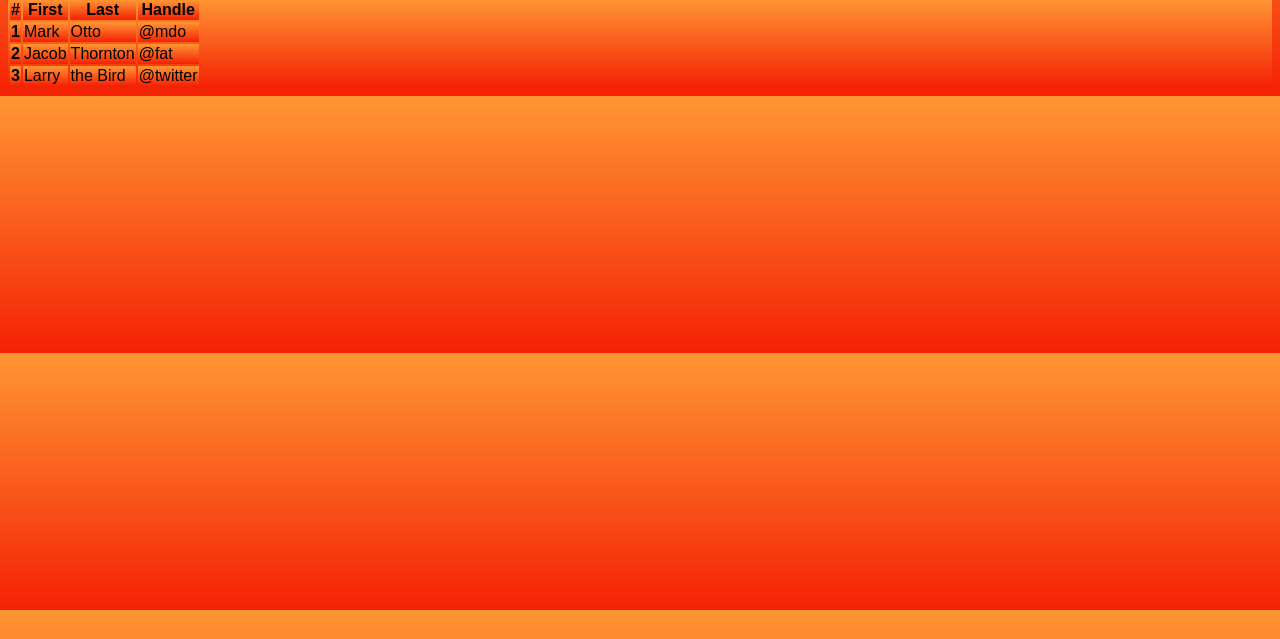
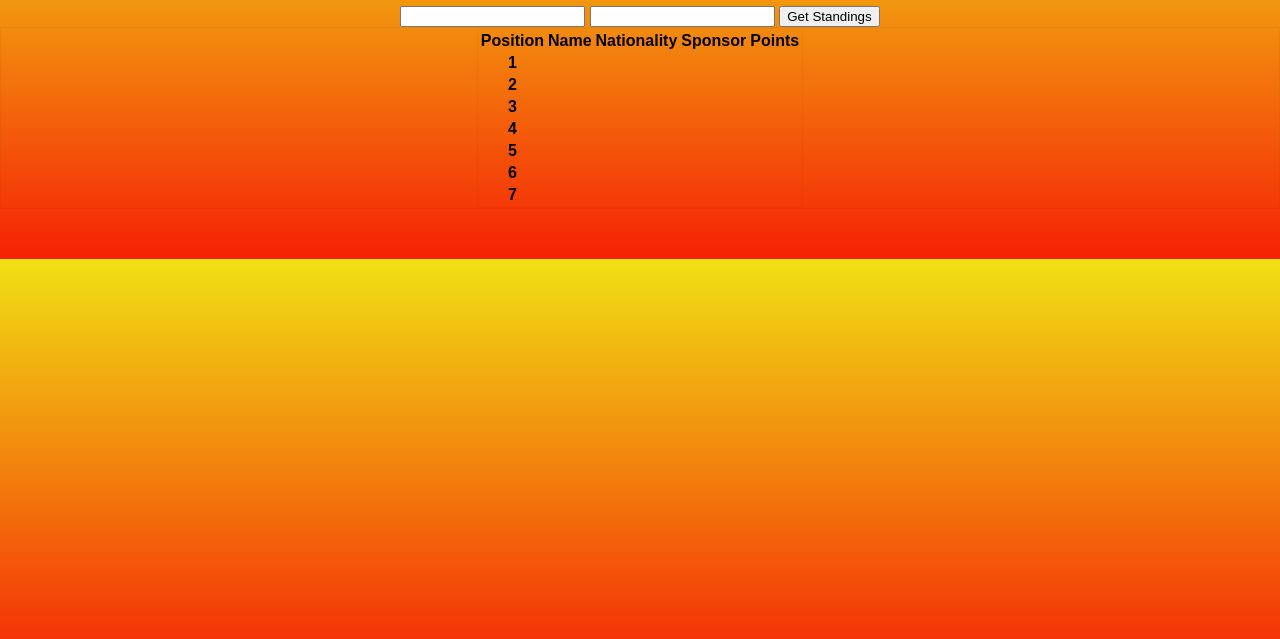
Before and after one commit to celestebarrios/raceCar_api, a plain HTML site: page index.html in a window 1280 px wide. Shown: the part 161-800 px from the top of the page. Drawn offline with Linux system fonts and the light colour scheme.

Commit message:
Homework

```diff
--- a/css/style.css
+++ b/css/style.css
@@ -3,14 +3,26 @@
     background-image: url("../css/nascar.gif");
     width: 1500px;
     height: 460px;
+
 }
 *{
     font-family: sans-serif;
-    background: linear-gradient(to bottom, #ff9633 0%, #f52105 100%);
+
 }
-.button{
-    color: #ffffff;
+/* .form{
+
+} */
+body {
+    margin:50px 0px; padding:0px;
+    text-align:center;
+    align:center;
 }
-#table{
-    border: 0.5px solid rgba(4,45,106,.03)
+.table{
+    border: 0.5px solid rgba(7, 14, 26, 0.03);
+    /* border:1px solid black; */
+    margin-left:auto;
+    margin-right:auto;
 }
+body{
+    background: linear-gradient(to bottom, rgb(240, 225, 20) 0%, #f52105 100%);
+}
--- a/index.html
+++ b/index.html
@@ -6,8 +6,6 @@
     <title>Positions</title>
     <link rel= "stylesheet" href = "css/style.css">
     <script src = 'js/main.js' defer></script>
-
-
 </head>
 <body>
     <h1>
@@ -16,40 +14,53 @@
     <div>
         <h1 id = "players">Players</h1>
     </div>
-    <form action="" name="postion" id ="position">
-        <input type= "text" name = 'first-name' id = 'first-name'>
-        <input type= "text" name = 'last-name' id = 'last-name'>
-        <button id = "submitButton" OnClick= "event.preventDefault() ; submitForm() ">Get Standings</button>
+    <form action="" name="form" id ="form">
+        <input type= "text" name = 'season' id = 'season_id'>
+        <input type= "text" name = 'round' id = 'round_id'>
+        <button id = "cells" OnClick= "event.preventDefault() ; submitForm() ">Get Standings</button>
     </form>
-   <div>
-       <table class="table">
-  <thead>
-    <tr>
-      <th scope="col">#</th>
-      <th scope="col">First</th>
-      <th scope="col">Last</th>
-      <th scope="col">Handle</th>
-    </tr>
-  </thead>
+
+    <div class = 'table'>
+
+       <table class="table" id= "table_id">
+    <thead>
+        <tr>
+        <th scope="Position">Position</th>
+        <th scope="Name">Name</th>
+        <th scope="Nationality">Nationality</th>
+        <th scope="Sponsor">Sponsor</th>
+        <th scope="Points">Points</th>
+        </tr>
+    </thead>
   <tbody>
     <tr>
       <th scope="row">1</th>
-      <td>Mark</td>
-      <td>Otto</td>
-      <td>@mdo</td>
+
     </tr>
     <tr>
       <th scope="row">2</th>
-      <td>Jacob</td>
-      <td>Thornton</td>
-      <td>@fat</td>
+
     </tr>
     <tr>
       <th scope="row">3</th>
-      <td>Larry</td>
-      <td>the Bird</td>
-      <td>@twitter</td>
+
     </tr>
+    <tr>
+        <th scope="row">4</th>
+
+      </tr>
+      <tr>
+        <th scope="row">5</th>
+
+      </tr>
+      <tr>
+        <th scope="row">6</th>
+
+      </tr>
+      <tr>
+        <th scope="row">7</th>
+
+      </tr>
   </tbody>
 </table>
    </div>
--- a/js/main.js
+++ b/js/main.js
@@ -3,20 +3,42 @@ async function getJSON(){
     round = document.getElementsByName('round').value;
     console.log(season)
     console.log(round)
-//from class
+//from class//
     await fetch(`https://ergast.com/api/f1/${season}/${round}/driverStandings.json`)
         .then(data => data.json())
         .then(rawData =>{
-            //top 7 drivers
+            //top 7 drivers looping through DriverStandings
             for(let i = 0; i<7; i++){
-                let position =  rawData.MRData.StandingsTable.StandingsLists[0].DriverStandings[i].position;
-                display_constructors.innerHTML = constructor_name;
-                document.body.append(display_constructors)
+                let Position =  rawData.MRData.StandingsTable.StandingsLists[0].DriverStandings[i].position;
+                document.getElementById(`Position${i.toString()}`).innerHTML = Position;
+            }
+            for(let i = 0; i<7; i++){
+                let last_name =  rawData.MRData.StandingsTable.StandingsLists[0].DriverStandings[i].familyName;
+
+                document.getElementById(`last_name${i.toString()}`).innerHTML = last_name;
+            }
+            for(let i = 0; i<7; i++){
+                let Nationality =  rawData.MRData.StandingsTable.StandingsLists[0].DriverStandings[i].Driver.nationality;
+                document.getElementById(`Nationality${i.toString()}`).innerHTML = Nationality;
+            }
+            for(let i = 0; i<7; i++){
+                let Sponsor =  rawData.MRData.StandingsTable.StandingsLists[0].DriverStandings[i].Constructors[0].name;
+                document.getElementById(`Sponsor${i.toString()}`).innerHTML = Sponsor;
+            }
+            for(let i = 0; i<7; i++){
+                let Points =  rawData.MRData.StandingsTable.StandingsLists[0].DriverStandings[i].points;
+                document.getElementById(`Points${i.toString()}`).innerHTML = Points;
+
             }
 
+        })
         .catch(error => {
             if (error) {
                 console.log('an error has occured while getting the data');
             }
         })
 }
+
+let modal = document.getElementById("myModal");
+let btn = document.getElementById("myBtn");
+let span = document.getElementsByClassName("close")[0];
```
